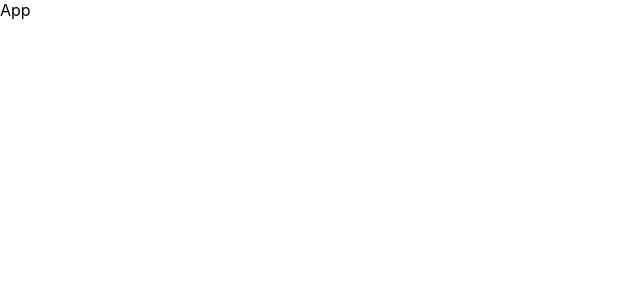
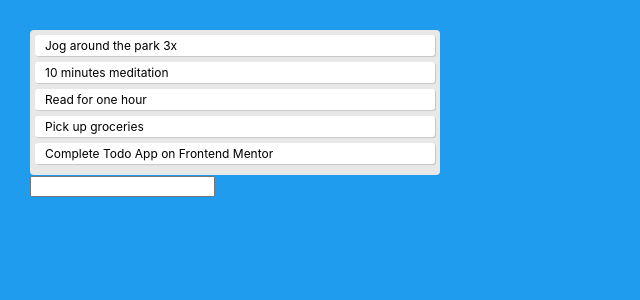
Before and after one commit to marionlo/Todo-App, a React (Create React App) app: page / in a window 1280 px wide. Shown: the top 300 px of the page, without its empty margins (0-640 px from the left). Built offline with nearby package versions, Linux system fonts and the light colour scheme.

Commit message:
setup ToDoInput component

```diff
--- a/src/components/App.js
+++ b/src/components/App.js
@@ -1,5 +1,6 @@
 import React from 'react';
 import Todo from './Todo';
+import TodoInput from './TodoInput';
 import './App.css';
 
 function App() {
@@ -12,8 +13,24 @@ function App() {
     { text: "Complete Todo App on Frontend Mentor" }
   ]);
 
+  const addTodo = text => {
+    const newTodos = [...todos, { text }];
+    setTodos(newTodos);
+  };
+
   return (
-    <div>App</div>
+    <div className="app">
+      <div className="todo-list">
+        {todos.map((todo, index) => (
+          <Todo
+            key={index}
+            index={index}
+            todo={todo}
+          />
+        ))}
+      </div>
+      <TodoInput addTodo={addTodo} />
+    </div>
   );
 }
 
--- a/src/components/Todo.js
+++ b/src/components/Todo.js
@@ -1,6 +1,7 @@
 import React from 'react';
 
 function Todo({ todo }) {
+
     return (
       <div className="todo">
         {todo.text}
--- /dev/null
+++ b/src/components/TodoInput.js
@@ -0,0 +1,25 @@
+import React from 'react';
+
+function TodoInput({ addTodo }) {
+    const [value, setValue] = React.useState("");
+
+    const handleSubmit = e => {
+      e.preventDefault();
+      if (!value) return;
+      addTodo(value);
+      setValue("");
+    };
+
+    return (
+      <form onSubmit={handleSubmit}>
+        <input
+          type="text"
+          className="input"
+          value={value}
+          onChange={e => setValue(e.target.value)}
+        />
+      </form>
+    );
+  }
+
+  export default TodoInput;
```
